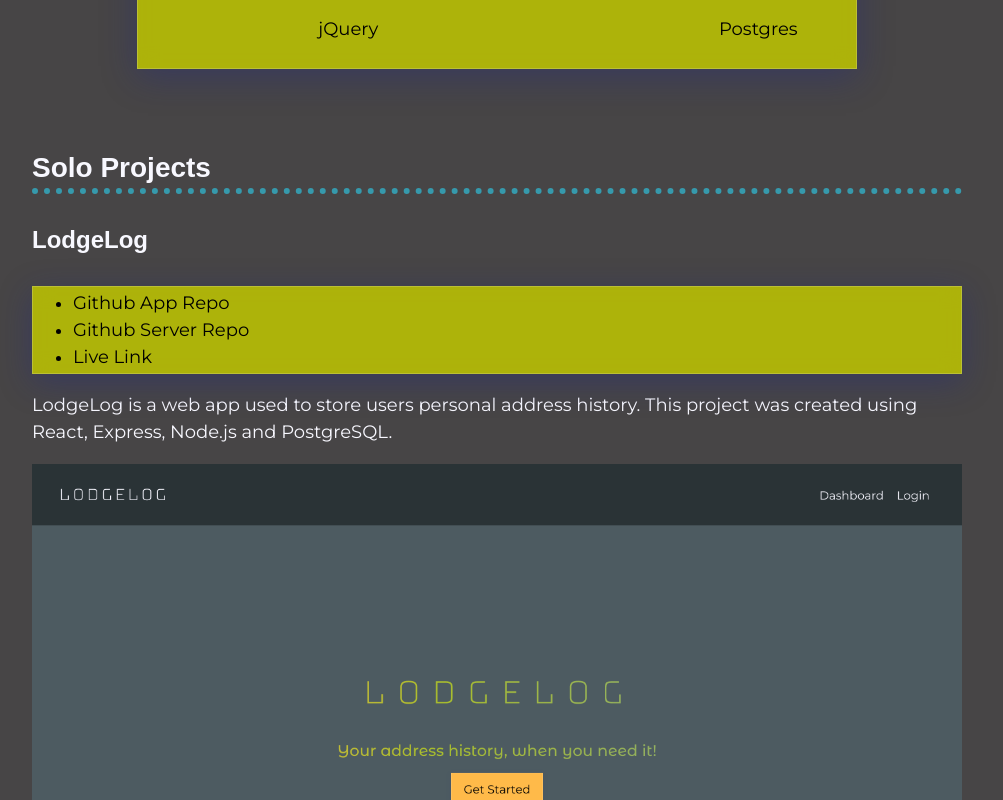
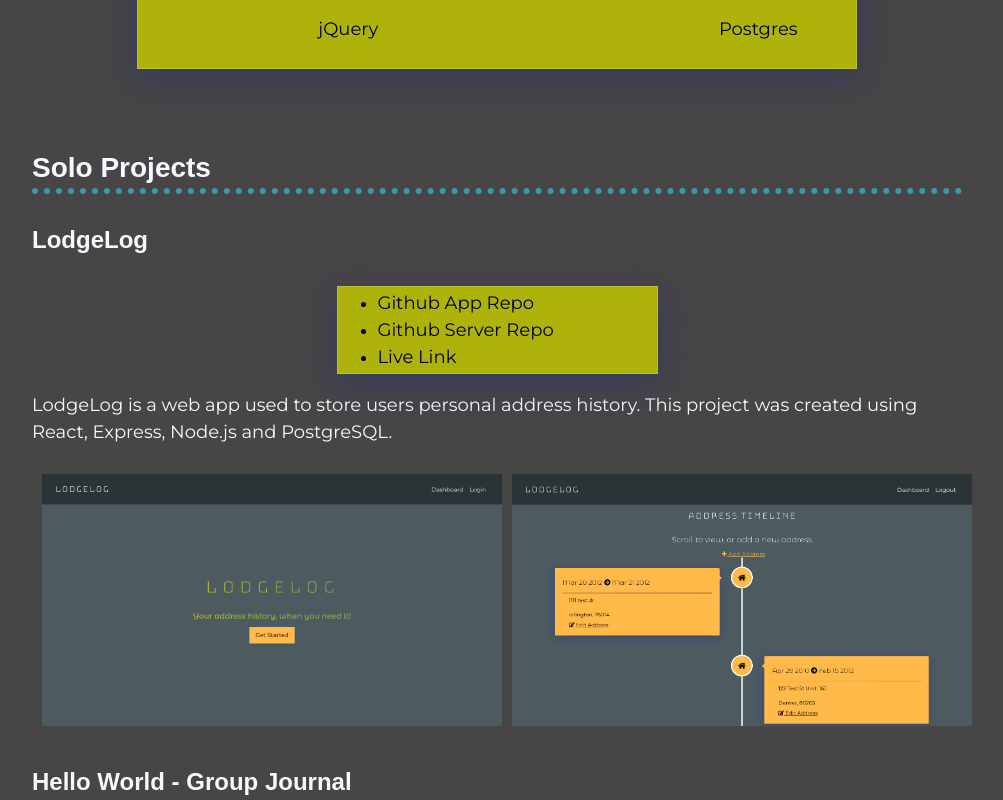
Before and after one commit to tatia-burdett/my-portfolio, a React (Create React App) app: page / in a window 1280 px wide. Shown: the part 2000-2800 px from the top of the page, without its empty margins (143-1146 px from the left). Built offline with nearby package versions, Linux system fonts and the light colour scheme; a web font is replaced by a local one.

Commit message:
grid proj images

```diff
--- a/src/components/Projects/Project/Project.css
+++ b/src/components/Projects/Project/Project.css
@@ -30,3 +30,24 @@
 .single-project p {
   line-height: 1.5;
 }
+
+/* Responsive / Desktop */
+
+@media all and (min-width: 700px) {
+  .project-links {
+    width: 30%;
+    margin: 0 auto;
+  }
+
+  .image-container {
+    display: grid;
+    grid-template-columns: repeat(2, 1fr);
+    grid-template-rows: 1fr;
+    grid-column-gap: 10px;
+    grid-row-gap: 10px;
+  }
+
+  .proj-image {
+    padding: 10px;
+  }
+}
--- a/src/components/Projects/Project/Project.js
+++ b/src/components/Projects/Project/Project.js
@@ -17,8 +17,10 @@ class Project extends React.Component {
               <li>{p.liveLink}</li>
             </ul>
             <p>{p.description}</p>
-            {p.img1}
-            {p.img2}
+            <div className='image-container'>
+              {p.img1}
+              {p.img2}
+            </div>
           </div>
         )}
       </div>
```
